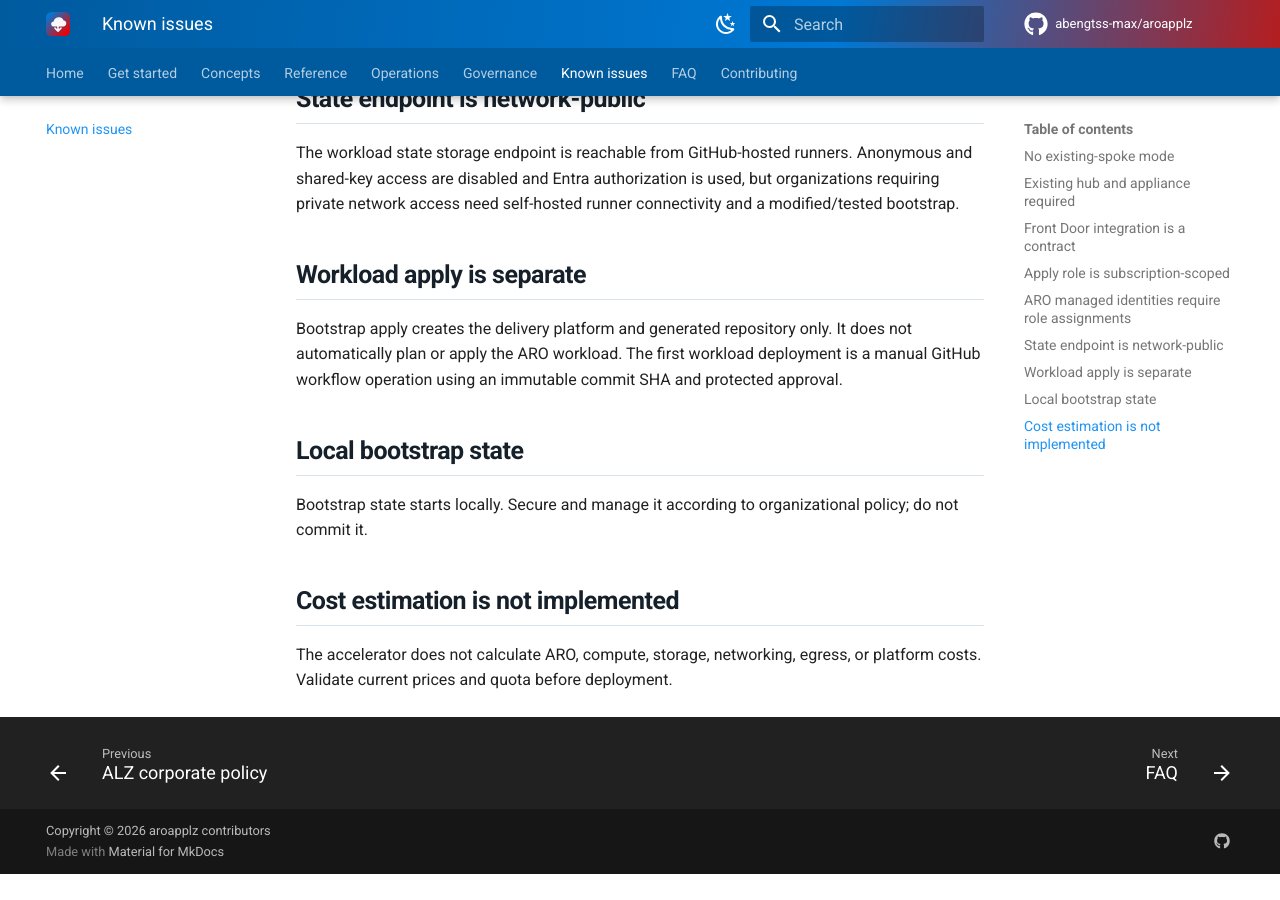
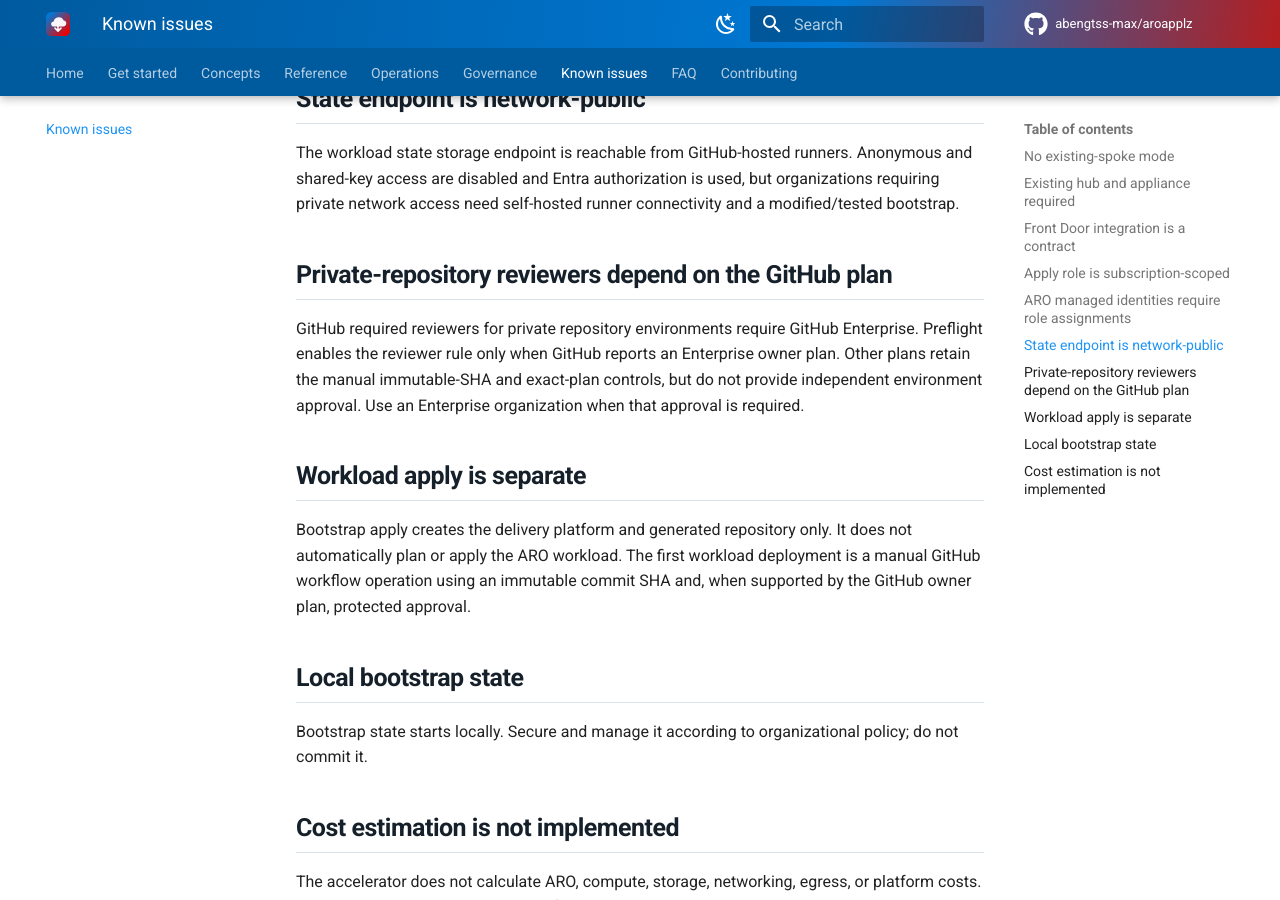
Before and after one commit to abengtss-max/aroapplz, an MkDocs documentation site: the page built from docs/known-issues.md, in a window 1280 px wide and 900 px high, scrolled down 1091 px. Built offline with MkDocs 1.6.1 and Material for MkDocs 9.7.7, drawn with Linux system fonts in a browser that asks for light colours; comment, search, counter and statistics services are not loaded; before the commit the page ends 1965 px from its top, so only the background shows below that.

Commit message:
fix: recover secure bootstrap provisioning

```diff
--- a/docs/known-issues.md
+++ b/docs/known-issues.md
@@ -26,9 +26,13 @@ GitHub-to-Azure authentication uses OIDC. ARO uses a cluster user-assigned manag
 
 The workload state storage endpoint is reachable from GitHub-hosted runners. Anonymous and shared-key access are disabled and Entra authorization is used, but organizations requiring private network access need self-hosted runner connectivity and a modified/tested bootstrap.
 
+## Private-repository reviewers depend on the GitHub plan
+
+GitHub required reviewers for private repository environments require GitHub Enterprise. Preflight enables the reviewer rule only when GitHub reports an Enterprise owner plan. Other plans retain the manual immutable-SHA and exact-plan controls, but do not provide independent environment approval. Use an Enterprise organization when that approval is required.
+
 ## Workload apply is separate
 
-Bootstrap apply creates the delivery platform and generated repository only. It does not automatically plan or apply the ARO workload. The first workload deployment is a manual GitHub workflow operation using an immutable commit SHA and protected approval.
+Bootstrap apply creates the delivery platform and generated repository only. It does not automatically plan or apply the ARO workload. The first workload deployment is a manual GitHub workflow operation using an immutable commit SHA and, when supported by the GitHub owner plan, protected approval.
 
 ## Local bootstrap state
 
```
Also changed, not shown: docs/get-started/prerequisites.md (+1 -1 lines), docs/get-started/quickstart.md (+3 -0 lines), docs/reference/configuration.md (+3 -1 lines), 10 other files.
